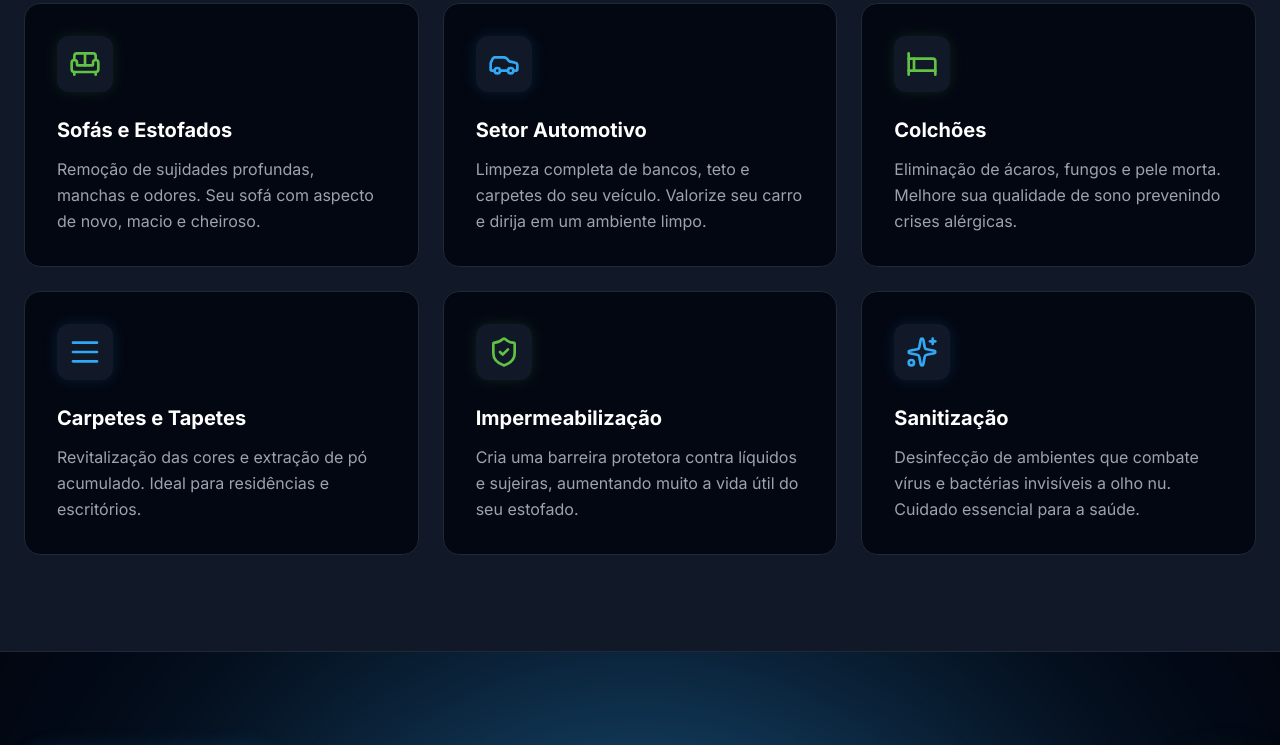
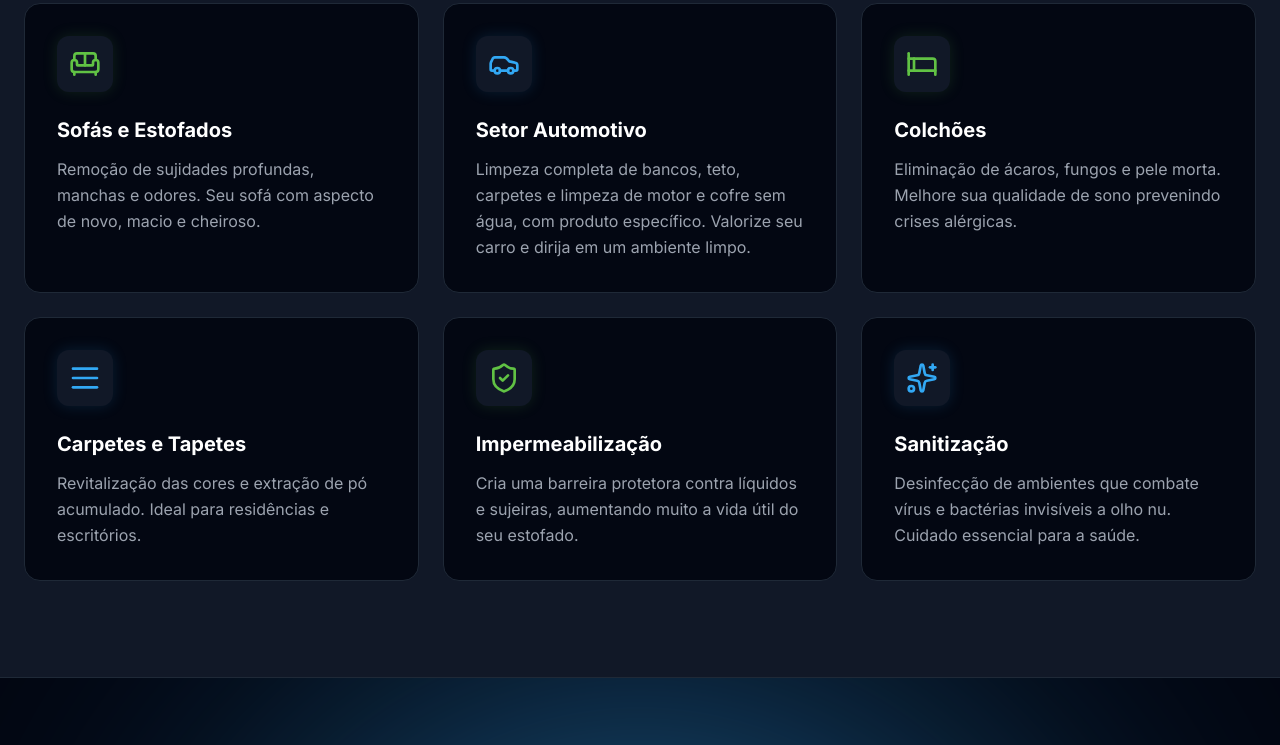
Before and after one commit to rafaelcarniel777-oss/CC.CLEAN.HOST1, a plain HTML site: page index.html in a window 1280 px wide. Shown: the part 1105-1850 px from the top of the page. Drawn offline with nearby package versions, Linux system fonts and the light colour scheme.

Commit message:
Update index.html

```diff
--- a/index.html
+++ b/index.html
@@ -152,7 +152,7 @@
                         <i data-lucide="car" class="w-8 h-8"></i>
                     </div>
                     <h4 class="text-xl font-bold mb-3 text-white">Setor Automotivo</h4>
-                    <p class="text-gray-400 leading-relaxed">Limpeza completa de bancos, teto e carpetes do seu veículo. Valorize seu carro e dirija em um ambiente limpo.</p>
+                    <p class="text-gray-400 leading-relaxed">Limpeza completa de bancos, teto, carpetes e limpeza de motor e cofre sem água, com produto específico. Valorize seu carro e dirija em um ambiente limpo.</p>
                 </div>
 
                 <!-- Service 3 -->
```
